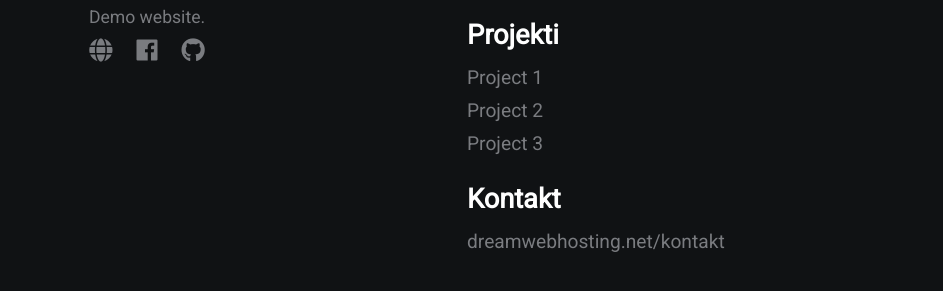
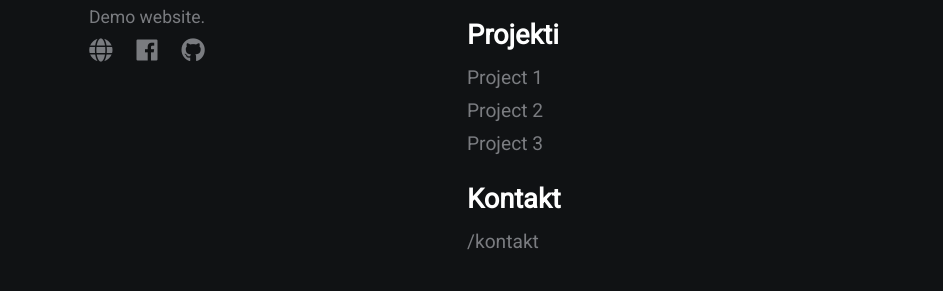
Before and after one commit to dreamwebhost/demo-sajt, a plain HTML site: page index.html in a window 1280 px wide. Shown: the part 507-798 px from the top of the page, without its empty margins (173-1116 px from the left). Drawn offline with Linux system fonts and the light colour scheme.

Commit message:
Update index.html

```diff
--- a/index.html
+++ b/index.html
@@ -33,7 +33,7 @@
             <a href="#">Project 2</a>
             <a href="#">Project 3</a>
             <h2>Kontakt</h2>
-            <a href="https://www.dreamwebhosting.net/kontakt" target="_blank">dreamwebhosting.net/kontakt</a>
+            <a href="https://www.dreamwebhosting.net/kontakt" target="_blank">/kontakt</a>
         </div>
     </div>
 </body>
```
